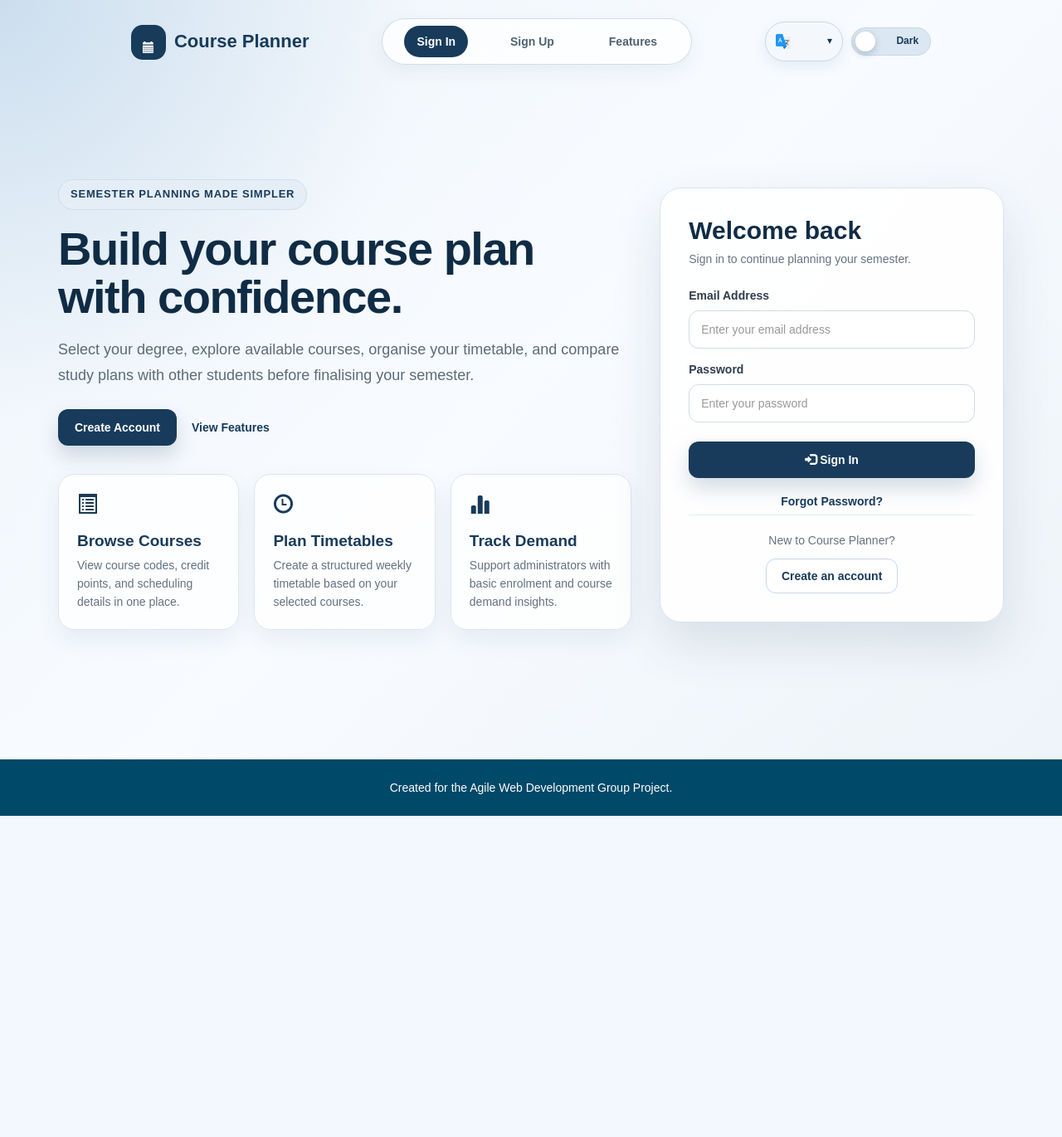
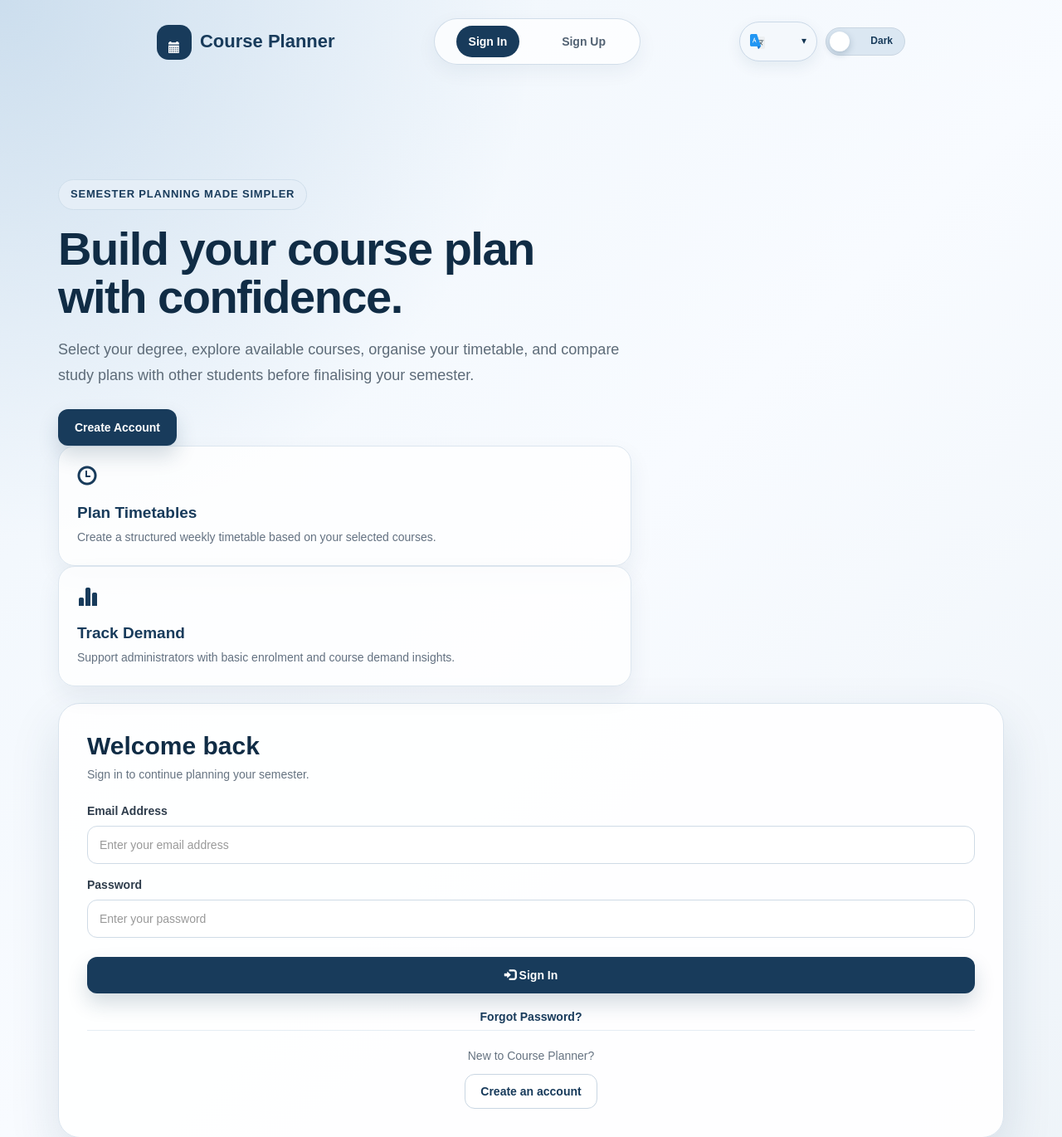
Before and after one commit to zhuby9292/agile-team-project, a Flask app: page / in a window 1280 px wide. Shown: the top 1370 px of the page at 83% size. Before the commit the page ends 983 px from the top, so only its background shows below. Run offline with Flask 3, Linux system fonts and the light colour scheme.

Commit message:
Remove redundant homepage feature section

```diff
--- a/static/css/style.css
+++ b/static/css/style.css
@@ -659,9 +659,8 @@ footer p {
     display: flex;
     align-items: center;
     gap: 18px;
-    margin-bottom: 34px;
-}
-
+    margin-bottom: 0;
+}
 .hero-btn-primary,
 .signin-btn {
     background: #183b5b;
--- a/templates/index.html
+++ b/templates/index.html
@@ -6,7 +6,7 @@
 <nav class="auth-links">
     <a href="{{ url_for('index') }}" class="active">{{ _('Sign In') }}</a>
     <a href="{{ url_for('signup') }}">{{ _('Sign Up') }}</a>
-    <a href="#features">{{ _('Features') }}</a>
+
 </nav>
 {% endblock %}
 
@@ -28,15 +28,9 @@
                         {{ _('Create Account') }}
                     </button>
 
-                    <a href="#features" class="hero-link">{{ _('View Features') }}</a>
+
                 </div>
 
-                <div id="features" class="feature-grid">
-                    <div class="feature-card">
-                        <span class="glyphicon glyphicon-list-alt"></span>
-                        <h3>{{ _('Browse Courses') }}</h3>
-                        <p>{{ _('View course codes, credit points, and scheduling details in one place.') }}</p>
-                    </div>
 
                     <div class="feature-card">
                         <span class="glyphicon glyphicon-time"></span>
--- a/templates/signup.html
+++ b/templates/signup.html
@@ -6,7 +6,6 @@
 <nav class="auth-links">
     <a href="{{ url_for('index') }}">{{ _('Sign In') }}</a>
     <a href="{{ url_for('signup') }}" class="active">{{ _('Sign Up') }}</a>
-    <a href="{{ url_for('index') }}#features">{{ _('Features') }}</a>
 </nav>
 {% endblock %}
 
```
